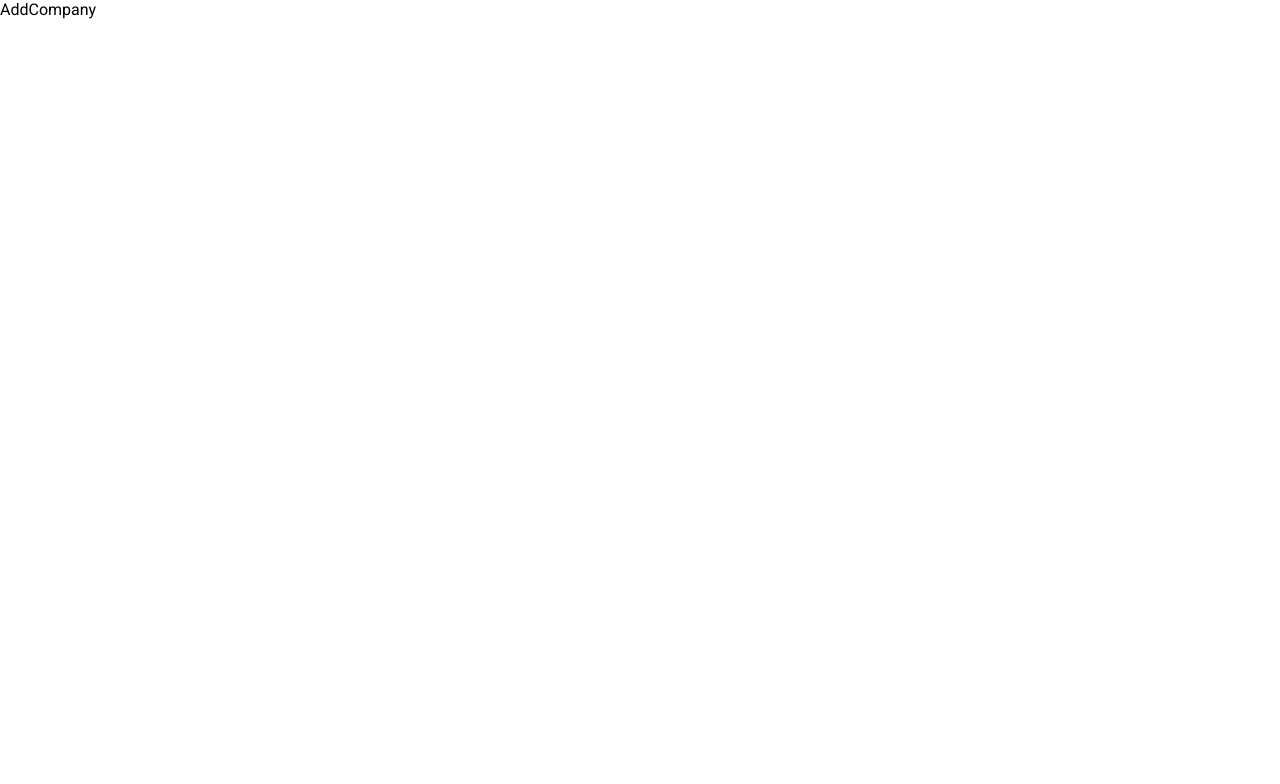
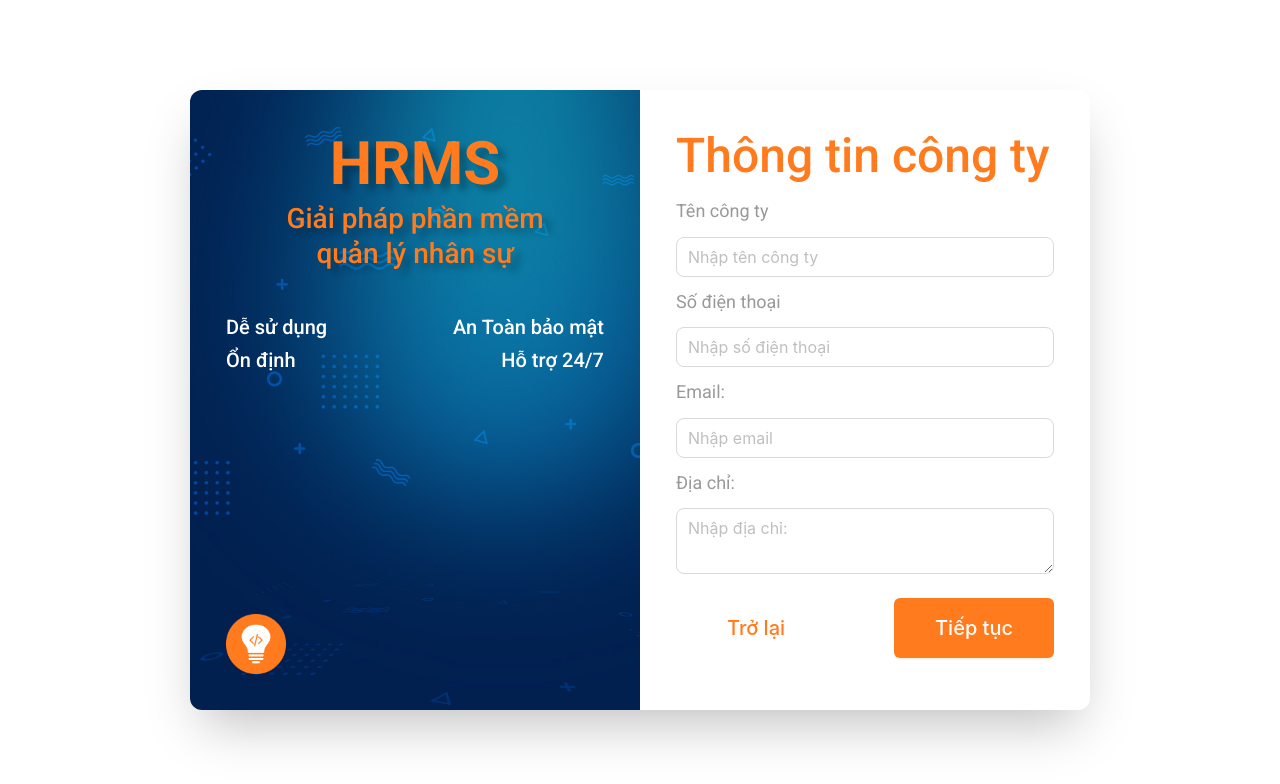
Before and after one commit to CN21CD/fe-HRMS, a React (Vite) app: page /add-company in a window 1280 px wide. Shown: the top 784 px of the page. Built offline with nearby package versions, Linux system fonts and the light colour scheme.

Commit message:
chua hover duoc nut back

```diff
--- a/src/screens/AddCompany.tsx
+++ b/src/screens/AddCompany.tsx
@@ -1,8 +1,114 @@
+import { Input, Button } from 'antd';
+import img from '../assets/login-register-pic.jpg';
+import logo from '../assets/LogoSample-orange.png';
+import React, { useState } from 'react'; // Thêm dòng này vào đầu file
+import axios from 'axios';
 const AddCompany = () => {
+    // Khai báo state cho các trường nhập liệu
+    const [companyName, setCompanyName] = useState('');
+    const [address, setAddress] = useState('');
+    const [phone, setPhone] = useState('');
+    const [email, setEmail] = useState('');
+    const handleContinue = () => {
+      console.log("Thông tin công ty:", {
+        companyName,
+        phone,
+        email,
+        address
+      });
+    };
   return (
-    <>
-      <div>AddCompany</div>
-    </>
+    <div className='flex justify-center items-center h-screen'>
+      <div className='bg-white flex flex-row w-[900px] h-[620px] shadow-2xl rounded-xl overflow-hidden'>
+        <div
+          className='flex-1 bg-cover p-9 text-[20px] relative'
+          style={{ backgroundImage: `url(${img})` }}
+        >
+          <h1
+            style={{ textShadow: '8px 6px 6px rgba(0,0,0,0.25)' }}
+            className='text-[60px] font-extrabold text-primary-orange text-center'
+          >
+            HRMS
+          </h1>
+          <p
+            style={{ textShadow: '8px 6px 6px rgba(0,0,0,0.25)' }}
+            className='text-[28px] text-primary-orange font-medium text-center'
+          >
+            Giải pháp phần mềm
+            <br />
+            quản lý nhân sự
+          </p>
+
+          <div className='flex justify-between mt-11'>
+            <p className='text-white font-medium'>Dễ sử dụng</p>
+            <p className='text-white font-medium'>An Toàn bảo mật</p>
+          </div>
+
+          <div className='flex justify-between mt-2'>
+            <p className='text-white font-medium'>Ổn định</p>
+            <p className='text-white font-medium'>Hỗ trợ 24/7</p>
+          </div>
+
+          <img
+            src={logo}
+            alt='logo'
+            className='w-[60px] h-[60px] absolute left-9 bottom-9'
+          />
+        </div>
+
+        <div className='flex-1 p-9 text-[18px]'>
+          <form>
+            <h2 className='text-[48px] font-medium text-primary-orange'>
+              Thông tin công ty
+            </h2>
+            <p className='my-3.5'>Tên công ty</p>
+            <Input
+              size='large'
+              placeholder='Nhập tên công ty'
+              value={email}
+              onChange={(e) => setCompanyName(e.target.value)}
+            />
+            <p className='my-3.5'>Số điện thoại</p>
+            <Input
+              size='large'
+              placeholder='Nhập số điện thoại'
+              value={phone}
+              onChange={(e) => setPhone(e.target.value)}
+            />
+            <p className='my-3.5'>Email:</p>
+            <Input
+              size='large'
+              placeholder='Nhập email'
+              value={email}
+              onChange={(e) => setEmail(e.target.value)}
+            />
+            <p className='my-3.5'>Địa chỉ:</p>
+            <Input.TextArea
+              size='large'
+              placeholder='Nhập địa chỉ:'
+              value={address}
+              onChange={(e) => setAddress(e.target.value)}
+            />
+            <div className='flex justify-between'>
+            <Button
+              type='my-3.5'
+              htmlType='submit'
+              className='my-6 w-[160px] h-[60px]'
+            >
+              <p className='text-primary-orange text-xl font-medium'>Trở lại</p>
+            </Button>
+            <Button
+              type='primary'
+              htmlType='submit'
+              className='my-6 w-[160px] h-[60px]'
+            >
+              <p className='text-white text-xl font-medium'>Tiếp tục</p>
+            </Button>
+            </div>
+          </form>
+        </div>
+      </div>
+    </div>
   );
 };
 
```
